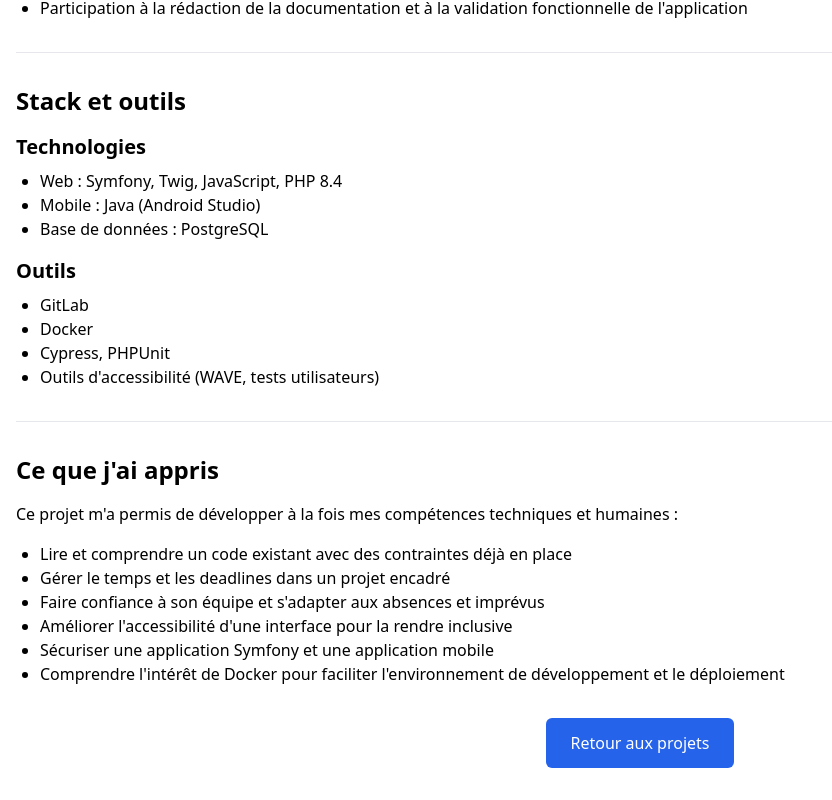
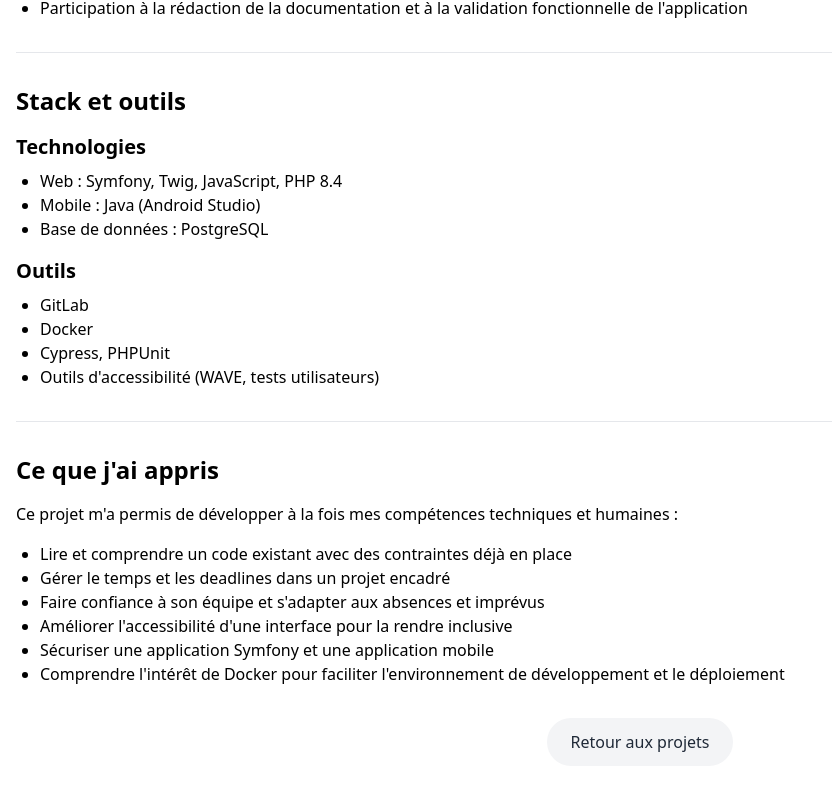
Before and after one commit to rahim2024/portfolio-rahim-boughendjour-2025, a Next.js app: page /projects/pstage in a window 1280 px wide. Shown: the part 1381-2181 px from the top of the page, without its empty margins (0-832 px from the left). Built offline with nearby package versions, Linux system fonts and the light colour scheme.

Commit message:
Correction de la structure des métadonnées pour la page Pstage

```diff
--- /dev/null
+++ b/app/projects/pstage/layout.tsx
@@ -0,0 +1,14 @@
+import { Metadata } from 'next';
+
+export const metadata: Metadata = {
+  title: 'Pstage - Amélioration d\'une application existante',
+  description: 'Projet de modernisation d\'une application de gestion des stages à l\'IUT',
+};
+
+export default function PstageLayout({
+  children,
+}: {
+  children: React.ReactNode;
+}) {
+  return children;
+}
--- a/app/projects/pstage/page.tsx
+++ b/app/projects/pstage/page.tsx
@@ -1,15 +1,7 @@
 'use client';
 
 import React from 'react';
-import { Metadata } from 'next';
-import { motion } from 'framer-motion';
-import Image from 'next/image';
 import Link from 'next/link';
-
-export const metadata: Metadata = {
-	title: 'Pstage - Amélioration d\'une application existante',
-	description: 'Projet de modernisation d\'une application de gestion des stages à l\'IUT',
-};
 
 export default function PstagePage() {
 	return (
@@ -131,8 +123,8 @@
 
 			<div className="text-center">
 				<Link
-					href="/#projects"
-					className="inline-flex items-center px-6 py-3 border border-transparent text-base font-medium rounded-md text-white bg-blue-600 hover:bg-blue-700 transition-colors duration-200"
+					href="/projects"
+					className="inline-block bg-gray-100 text-gray-800 px-6 py-3 rounded-full hover:bg-gray-200 transition-colors"
 				>
 					Retour aux projets
 				</Link>
```
